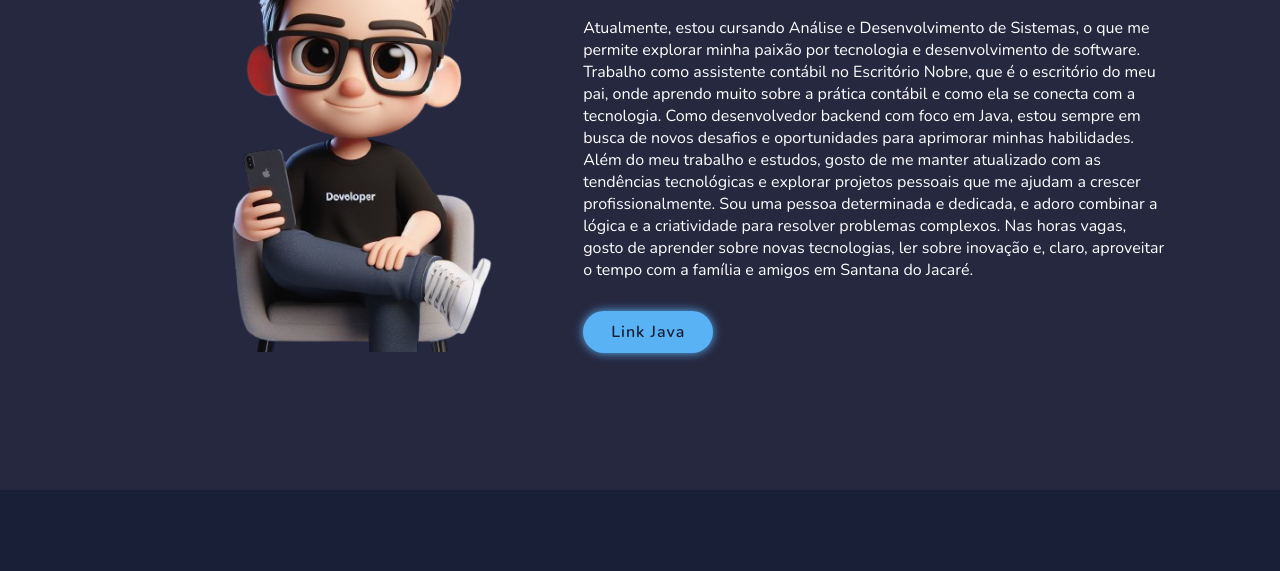
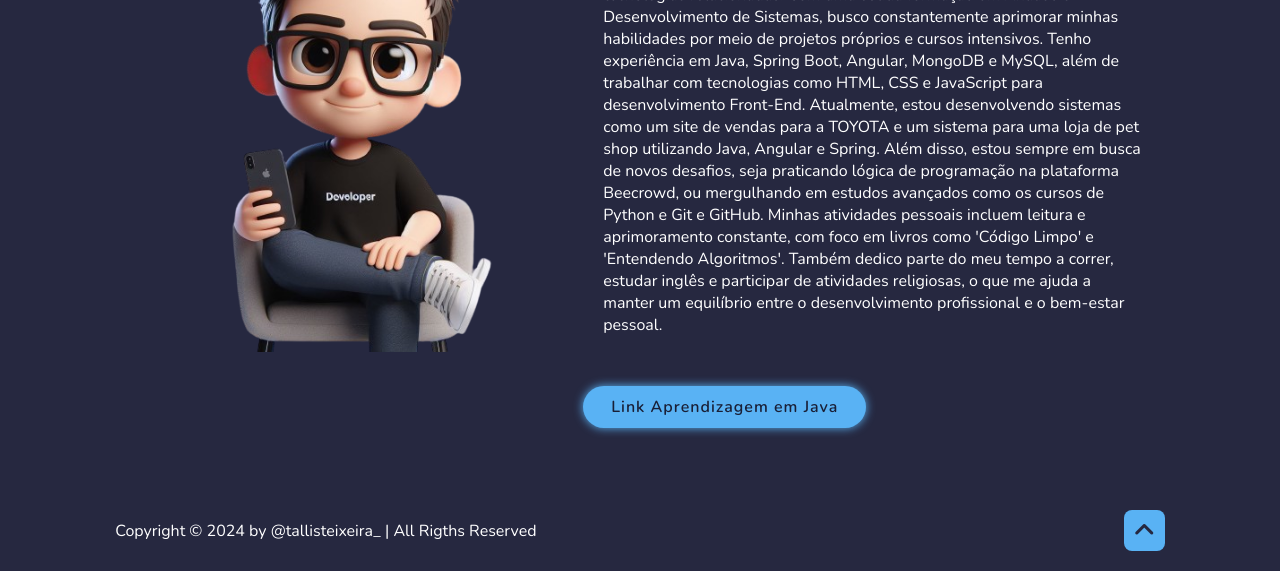
Before and after one commit to tallismelo07/projeto-de-portifolio-faculdade, a plain HTML site: page index2.html in a window 1280 px wide. Shown: the part 310-881 px from the top of the page. Before the commit the page ends 800 px from the top, so only its background shows below. Drawn offline with nearby package versions, Linux system fonts and the light colour scheme.

Commit message:
Fim do trabalho

```diff
--- a/css/style.css
+++ b/css/style.css
@@ -184,6 +184,7 @@ span {
 .about-content p {
     font-size: 1.6rem;
     margin: 2rem 0 3rem;
+    padding: 20px;
 }
 
 
@@ -217,3 +218,35 @@ span {
 .contact form .input-box input {
     width: 49%;
 }
+
+.footer {
+    display: flex;
+    justify-content: space-between;
+    align-items: center;
+    flex-wrap: wrap;
+    padding: 2rem 9%;
+    background: var(--snd-bf-color);
+}
+
+.footer-text {
+    font-size: 1.6rem;
+}
+
+.footer-iconTop {
+    display: inline-flex;
+    justify-content: center;
+    align-items: center;
+    padding: .8rem 1rem;
+    background: var(--main-color);
+    border-radius: .8rem;
+    transition: .5s ease;
+}
+
+.footer-iconTop a:hover{
+    box-shadow: 0 0 1rem var(--main-color);
+}
+
+.footer-iconTop a i {
+    font-size: 2.4rem;
+    color: var(--snd-bf-color);
+}
--- a/index2.html
+++ b/index2.html
@@ -30,14 +30,24 @@
         <div class="about-content">
             <h2 class="heading">Sobre <span>Mim</span></h2>
             <h3>Back End Developer</h3>
-            <p>Atualmente, estou cursando Análise e Desenvolvimento de Sistemas, o que me permite explorar minha paixão por tecnologia e desenvolvimento de software. Trabalho como assistente contábil no Escritório Nobre, que é o escritório do meu pai, onde aprendo muito sobre a prática contábil e como ela se conecta com a tecnologia.
+            <p>Sou Tallis Teixeira, desenvolvedor Back-End com foco em Java e tecnologias relacionadas. Com uma sólida formação em Análise e Desenvolvimento de Sistemas, busco constantemente aprimorar minhas habilidades por meio de projetos próprios e cursos intensivos. Tenho experiência em Java, Spring Boot, Angular, MongoDB e MySQL, além de trabalhar com tecnologias como HTML, CSS e JavaScript para desenvolvimento Front-End.
 
-            Como desenvolvedor backend com foco em Java, estou sempre em busca de novos desafios e oportunidades para aprimorar minhas habilidades. Além do meu trabalho e estudos, gosto de me manter atualizado com as tendências tecnológicas e explorar projetos pessoais que me ajudam a crescer profissionalmente.
+            Atualmente, estou desenvolvendo sistemas como um site de vendas para a TOYOTA e um sistema para uma loja de pet shop utilizando Java, Angular e Spring. Além disso, estou sempre em busca de novos desafios, seja praticando lógica de programação na plataforma Beecrowd, ou mergulhando em estudos avançados como os cursos de Python e Git e GitHub.
 
-            Sou uma pessoa determinada e dedicada, e adoro combinar a lógica e a criatividade para resolver problemas complexos. Nas horas vagas, gosto de aprender sobre novas tecnologias, ler sobre inovação e, claro, aproveitar o tempo com a família e amigos em Santana do Jacaré.</p>
-            <a href="https://techguide.sh/pt-BR/path/java/" class="btn">Link Java</a>
+            Minhas atividades pessoais incluem leitura e aprimoramento constante, com foco em livros como 'Código Limpo' e 'Entendendo Algoritmos'. Também dedico parte do meu tempo a correr, estudar inglês e participar de atividades religiosas, o que me ajuda a manter um equilíbrio entre o desenvolvimento profissional e o bem-estar pessoal.</p>
+
+            <a href="https://techguide.sh/pt-BR/path/java/" class="btn">Link Aprendizagem em Java</a>
             </div>
     </section>
 
+    <footer class="footer">
+        <div class="footer-text">
+            <p>Copyright &copy; 2024 by @tallisteixeira_ | All Rigths Reserved</p>
+        </div>
+        <div class="footer-iconTop">
+            <a href="index.html"><i class="fa-solid fa-angle-up"></i></a>
+        </div>
+    </footer>
+
 </body>
 </html>
```
Also changed, not shown: index.html (+4 -4 lines), index03.html (+10 -1 lines).
